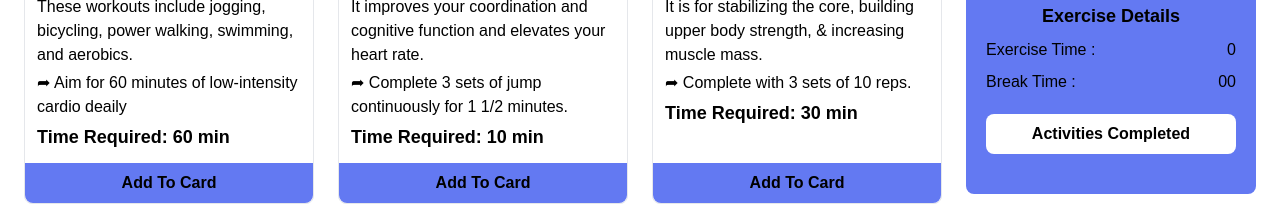
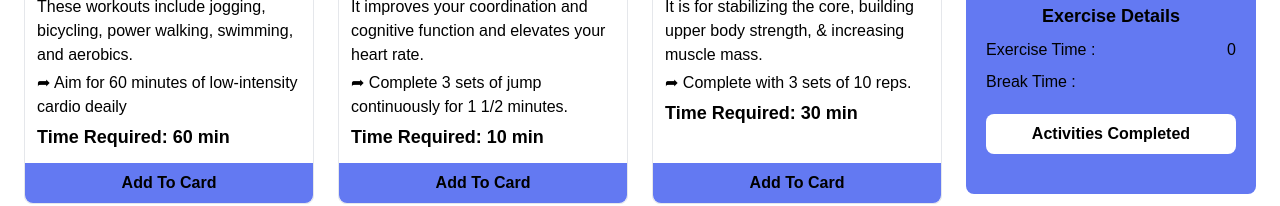
Before and after one commit to mdpahlovi/gym-360, a React (Create React App) app: page / in a window 1280 px wide. Shown: the part 408-614 px from the top of the page. Built offline with nearby package versions, Linux system fonts and the light colour scheme.

Commit message:
Local Storage functionality Added

```diff
--- a/src/Utilities/addToDb.js
+++ /dev/null
@@ -1,21 +0,0 @@
-const addToLoacl = (id) => {
-    const card = getStroadData();
-    const quantity = card[id];
-    if (quantity) {
-        card[id] = quantity + 1;
-    } else {
-        card[id] = 1;
-    }
-    localStorage.setItem("card", JSON.stringify(card));
-};
-
-const getStroadData = () => {
-    let card = {};
-    const stroedCard = localStorage.getItem("card");
-    if (stroedCard) {
-        card = JSON.parse(stroedCard);
-    }
-    return card;
-};
-
-export { addToLoacl, getStroadData };
--- a/src/components/Home.js
+++ b/src/components/Home.js
@@ -12,6 +12,7 @@ const Home = () => {
             .then((data) => setActivities(data.activities));
     }, []);
 
+    // Set Selected Card to send to summary
     const [card, setCard] = useState([]);
     const addActivityToSummary = (id) => {
         const newCard = [...card, id];
--- a/src/components/Summary.js
+++ b/src/components/Summary.js
@@ -1,16 +1,26 @@
-import React, { useState } from "react";
+import React, { useEffect, useState } from "react";
 import Pahlovi from "../images/Pahlovi.png";
 
 const Summary = ({ card }) => {
     const breaks = [10, 20, 30, 40, 50];
 
-    const [perBreak, setPerBreak] = useState("00");
-
+    // Set & Update Time
     let time = 0;
     for (const activity of card) {
         time += activity.time;
     }
 
+    // Handel localStorage
+    const [perBreak, setPerBreak] = useState("00");
+    useEffect(() => {
+        setPerBreak(localStorage.getItem("break"));
+    }, []);
+    const handelbreak = (data) => {
+        setPerBreak(data);
+        localStorage.setItem("break", data);
+    };
+
+    // Show Toster
     const handelToster = () => {
         console.log("CLicked");
     };
@@ -48,7 +58,7 @@ const Summary = ({ card }) => {
                     {breaks.map((perBreak, index) => (
                         <h4
                             key={index}
-                            onClick={() => setPerBreak(perBreak)}
+                            onClick={() => handelbreak(perBreak)}
                             className="bg-light p-2 rounded-full cursor-pointer"
                         >
                             {perBreak}s
```
